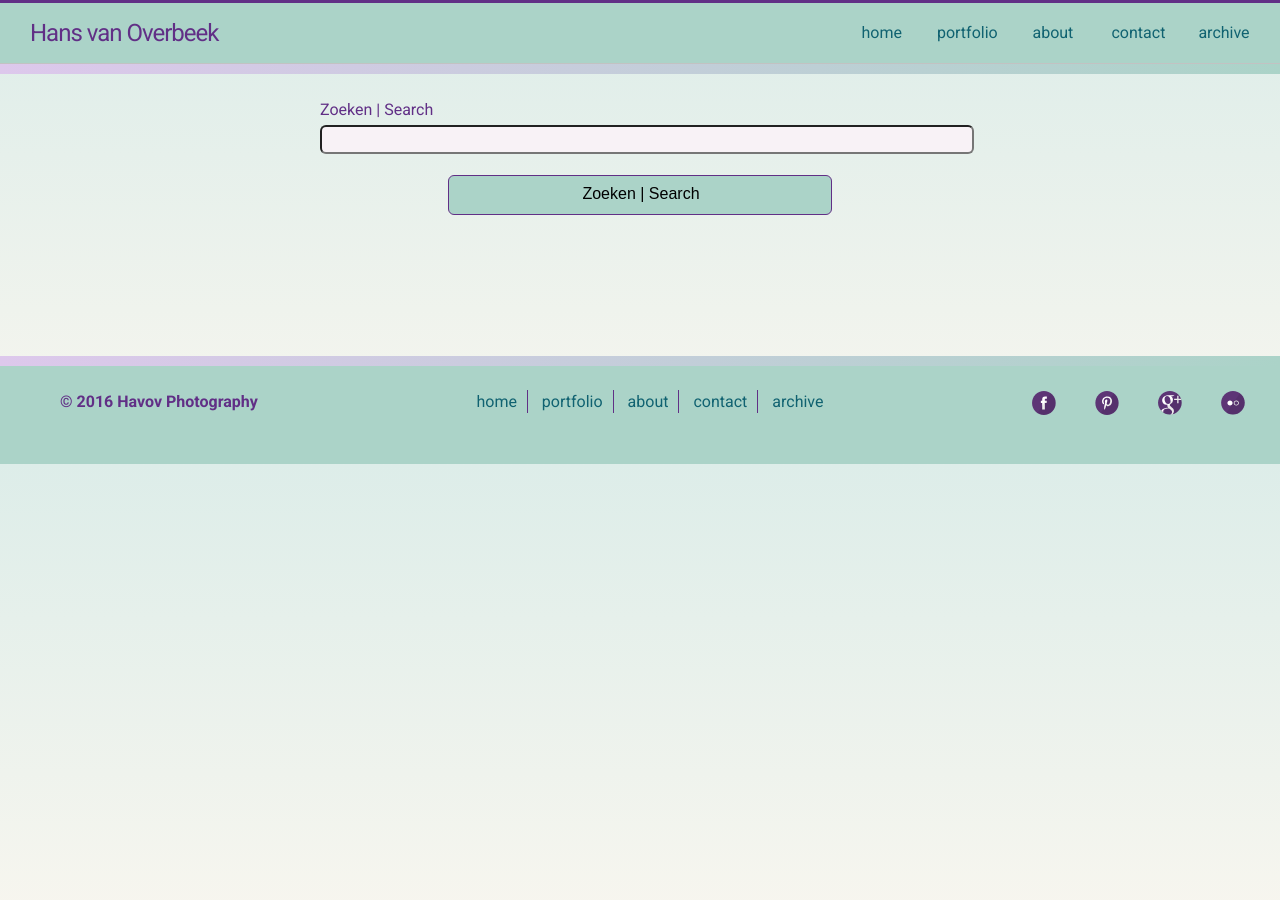
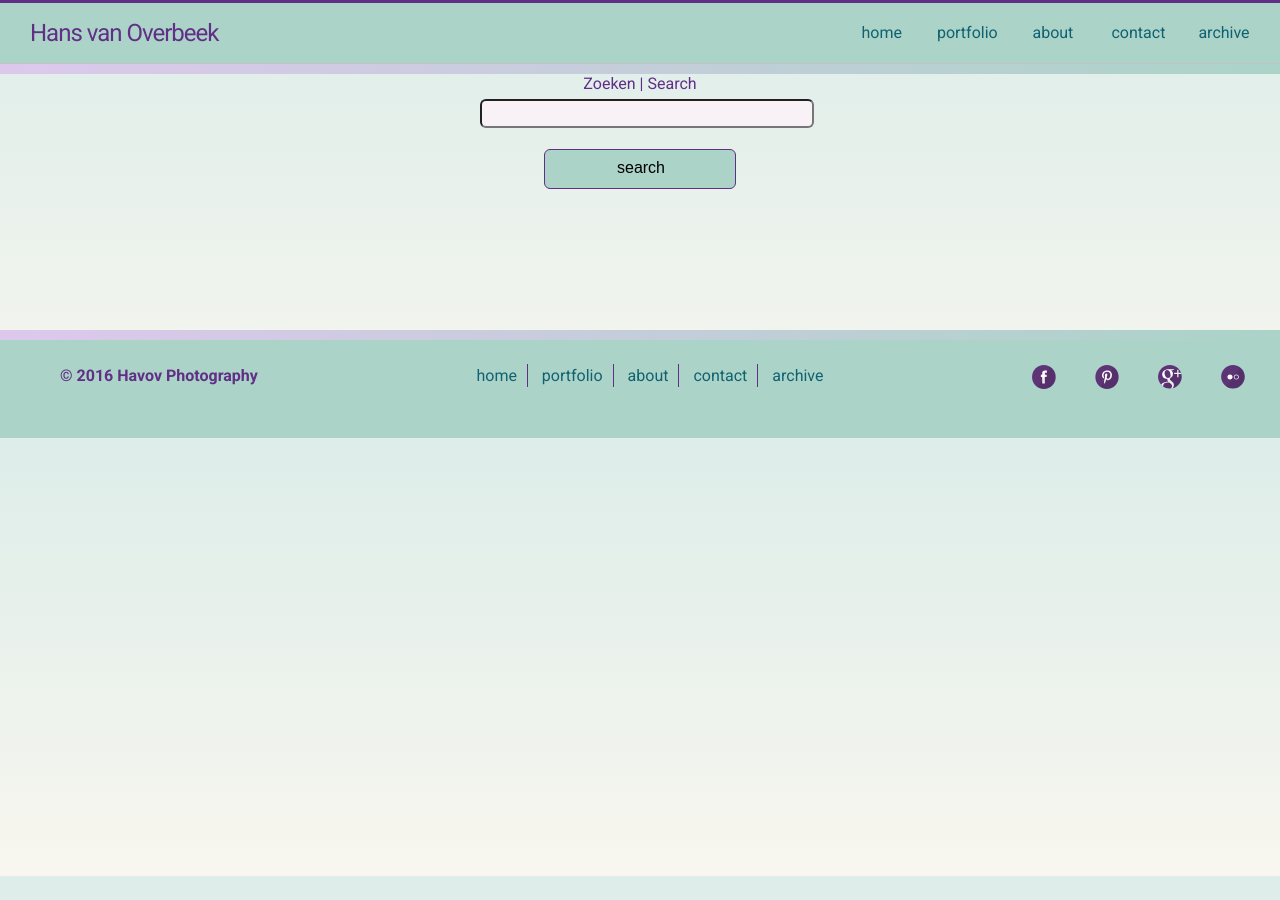
Before and after one commit to hansvanoverbeek/photoblog, a Jekyll site: the page built from search.html, in a window 1280 px wide. Built offline with Jekyll 4.4.1, drawn with Linux system fonts in a browser that asks for light colours.

Commit message:
search.html verkort

```diff
--- a/search.html
+++ b/search.html
@@ -2,11 +2,7 @@
 layout: search
 ---
 
-<form action="https://hansvanoverbeek.github.io/photoblog/search/" method="get">
-  <label for="search-box">Zoeken | Search</label>
-  <input type="text" id="search-box" name="query">
-  <input id="search" type="submit" value="Zoeken | Search">
-</form>
+{% include searchform.html %}
 
 <ul id="search-results"></ul>
 
```
